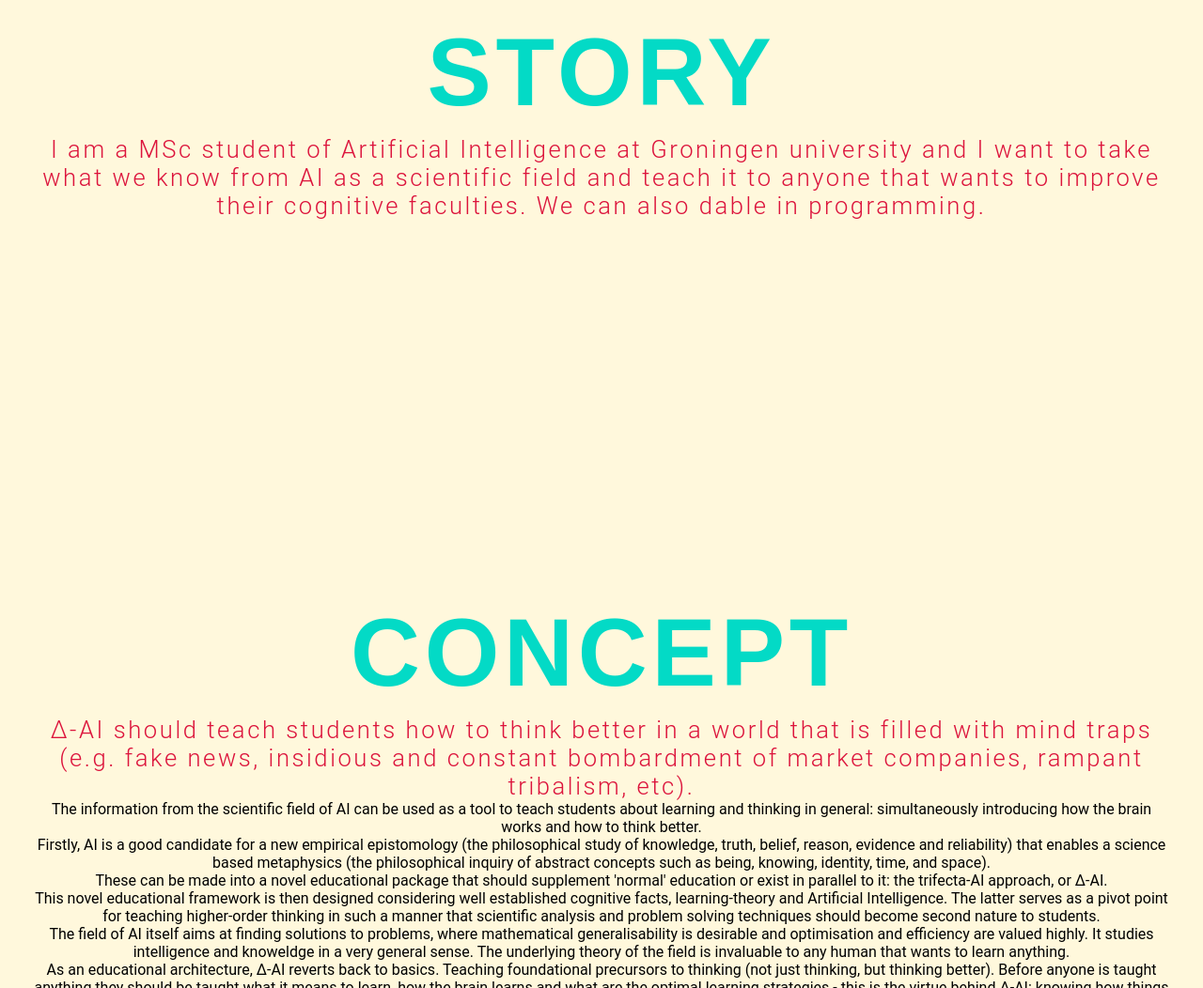
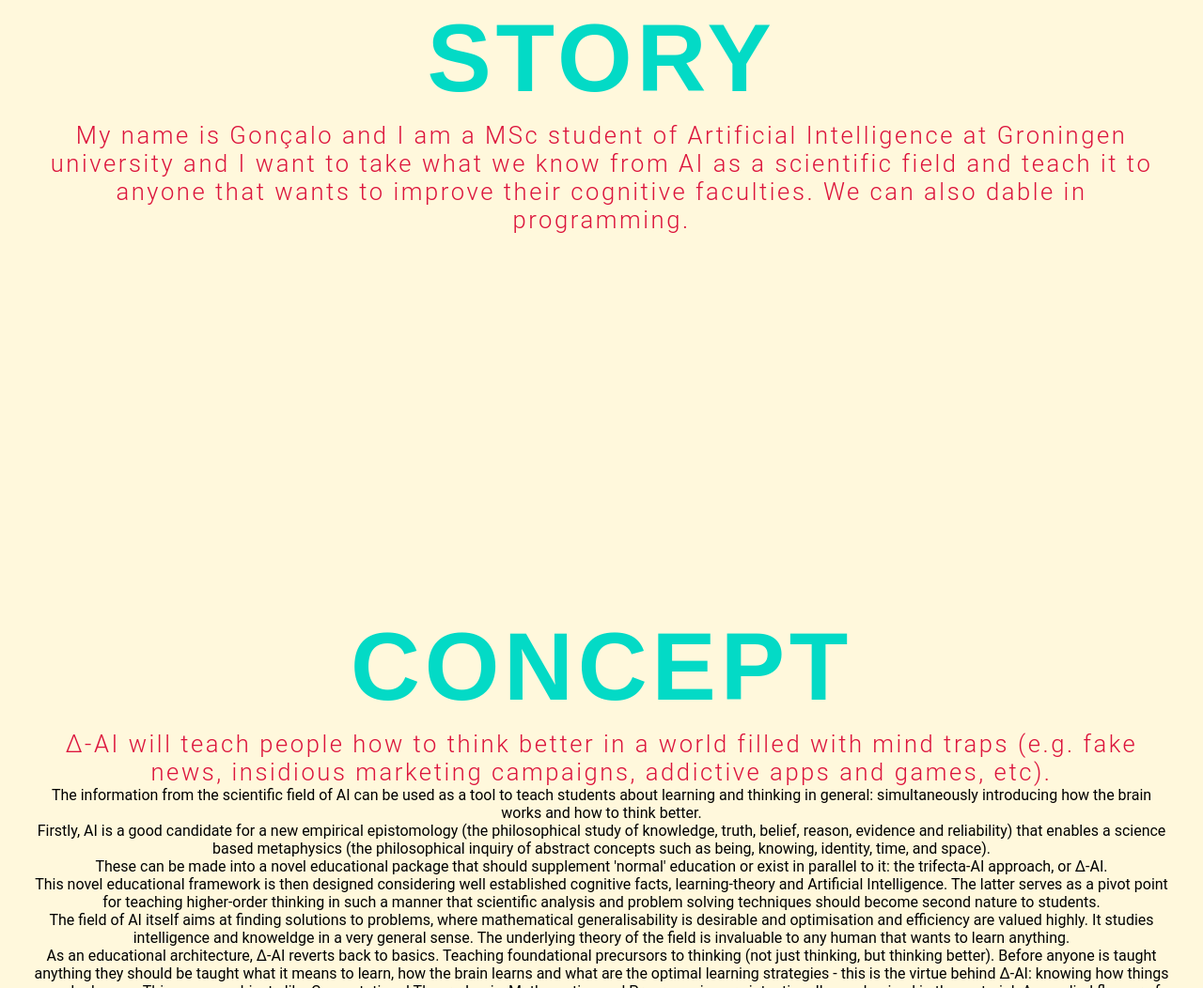
Before and after one commit to BlueVelvetSackOfGoldPotatoes/delta-ai, a plain HTML site: page index.html in a window 1280 px wide. Shown: the part 1074-2126 px from the top of the page at 94% size. Drawn offline with Linux system fonts and the light colour scheme.

Commit message:
More text editing

```diff
--- a/index.html
+++ b/index.html
@@ -32,11 +32,11 @@
     <main class="main">
       <section class="slider" id="tab-story">
         <h1>STORY</h1>
-        <h2>I am a MSc student of Artificial Intelligence at Groningen university and I want to take what we know from AI as a scientific field and teach it to anyone that wants to improve their cognitive faculties. We can also dable in programming. </h2>
+        <h2> My name is Gonçalo and I am a MSc student of Artificial Intelligence at Groningen university and I want to take what we know from AI as a scientific field and teach it to anyone that wants to improve their cognitive faculties. We can also dable in programming. </h2>
       </section>
       <section class="slider" id="tab-concept">
         <h1>CONCEPT</h1>
-        <h2>Δ-AI should teach students how to think better in a world that is filled with mind traps (e.g. fake news, insidious and constant bombardment of market companies, rampant tribalism, etc).</h2>
+        <h2>Δ-AI will teach people how to think better in a world filled with mind traps (e.g. fake news, insidious marketing campaigns, addictive apps and games, etc).</h2>
 
         <p>The information from the scientific field of AI can be used as a tool to teach students about learning and thinking in general: simultaneously introducing how the brain works and how to think better.</p>
         <p>Firstly, AI is a good candidate for a new empirical epistomology (the philosophical study of knowledge, truth, belief, reason, evidence and reliability) that enables a science based metaphysics (the philosophical inquiry of abstract concepts such as being, knowing, identity, time, and space).</p>
```
